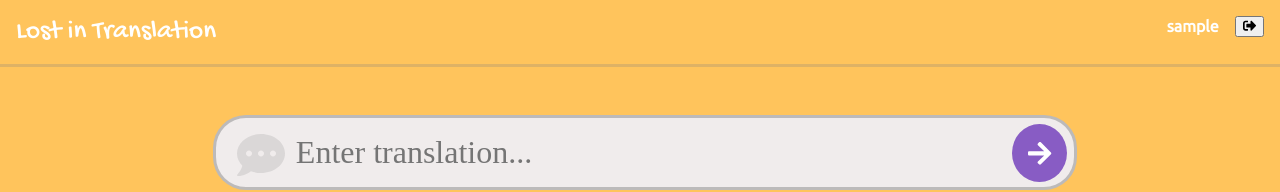
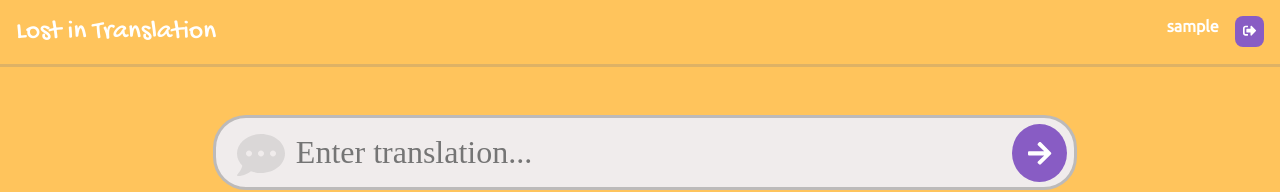
Before and after one commit to Vilhard/lostInTranslation, a React (Create React App) app: page /translations in a window 1280 px wide. Shown: the top 192 px of the page. Built offline with nearby package versions, Linux system fonts and the light colour scheme; no server answers; sample sign-in values are in the browser's storage; a web font is replaced by a local one.

Commit message:
Refactor: navbutton style

```diff
--- a/src/components/Navbar.jsx
+++ b/src/components/Navbar.jsx
@@ -22,7 +22,7 @@ const Navbar = () => {
         <div onClick={goToProfilePage}>
           <span className={styles.NavbarUserName}>{username}</span>
         </div>
-        <button styles={styles.NavbarButton} onClick={logoutUser}>
+        <button className={styles.NavbarButton} onClick={logoutUser}>
           <FontAwesomeIcon icon={faSignOutAlt} size="1x" />
         </button>
       </div>
--- a/src/components/Navbar.module.css
+++ b/src/components/Navbar.module.css
@@ -25,7 +25,7 @@
   margin: auto 0;
 }
 .NavbarUser {
-  display: flex;
+  display: inline-flex;
   float: right;
   padding: 1rem;
   font-weight: bold;
@@ -44,6 +44,11 @@
   color: inherit; /* blue colors for links too */
   text-decoration: inherit; /* no underline */
 }
-.NavBarButton {
-  cursor: pointer;
+.NavbarButton {
+  background-color: #885cc4;
+  border: none;
+  color: white;
+  padding: 0.5rem;
+  cursor:pointer;
+  border-radius: 0.5rem;
 }
```
